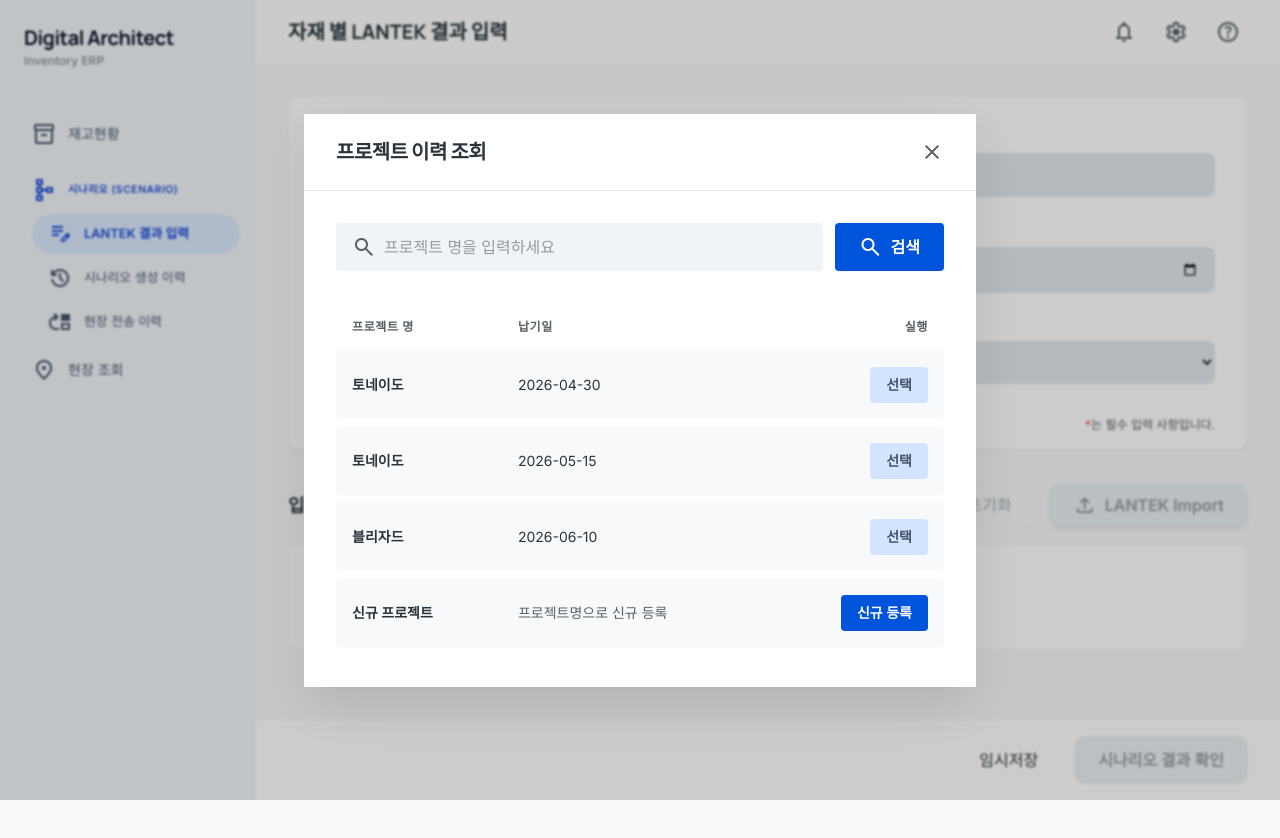
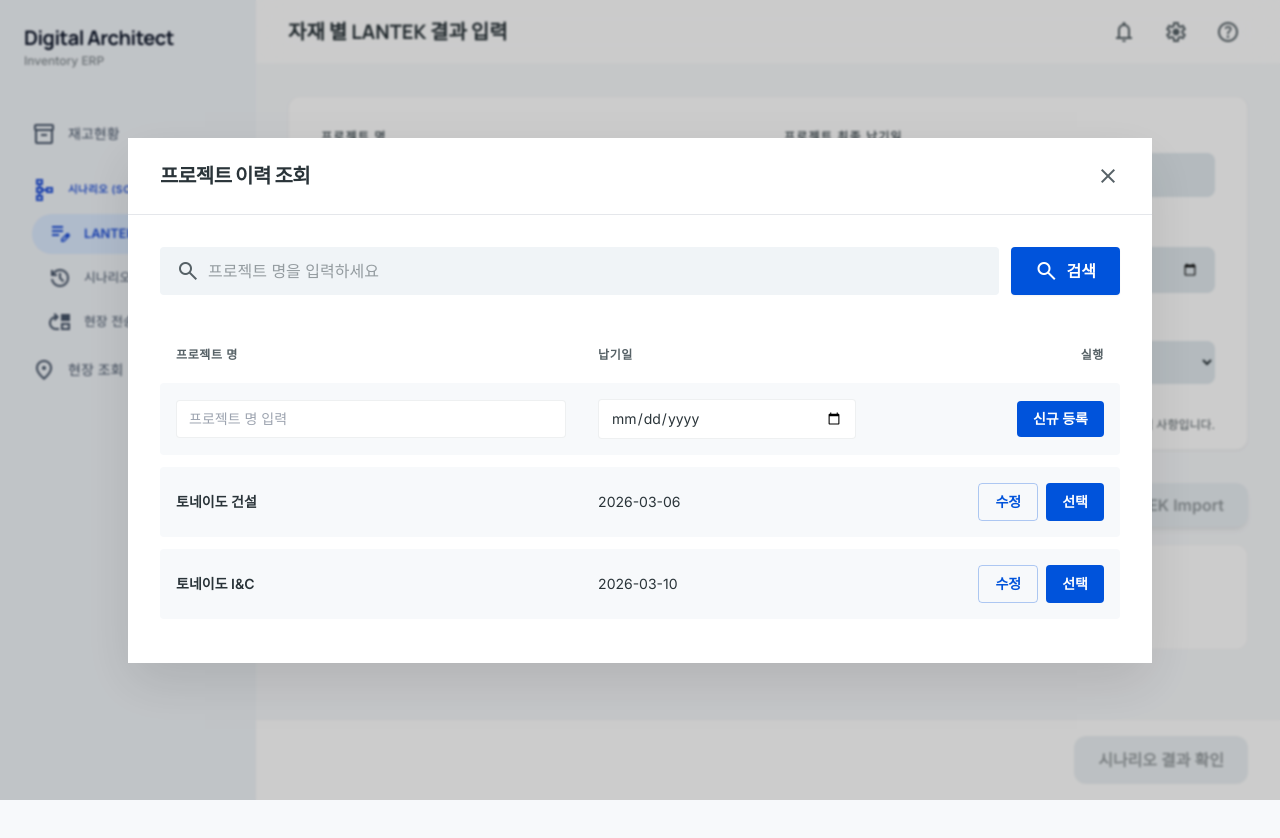
Before and after one commit to 2026CapstoneProject/steel-wip-frontend, a React (Vite) app: page /office/scenario/input in a window 1280 px wide. Both pictures are taken after a click on the button "이력 조회". Shown: the top 838 px of the page. Built offline with nearby package versions, Linux system fonts and the light colour scheme.

Commit message:
SY2026-34-FileUploadPopupUpdate

```diff
--- a/src/components/modal/Web_ProjectHistoryModal/Web_ProjectHistoryModal.jsx
+++ b/src/components/modal/Web_ProjectHistoryModal/Web_ProjectHistoryModal.jsx
@@ -1,42 +1,104 @@
 import { useMemo, useState } from "react";
 
-const mockProjects = [
+const initialProjects = [
   {
     id: 1,
-    projectName: "토네이도",
-    projectDueDate: "2026-04-30",
-    productionPlanName: "토네이도-1",
+    projectName: "토네이도 건설",
+    projectDueDate: "2026-03-06",
+    productionPlanName: "토네이도 건설-1",
   },
   {
     id: 2,
-    projectName: "토네이도",
-    projectDueDate: "2026-05-15",
-    productionPlanName: "토네이도-2",
-  },
-  {
-    id: 3,
-    projectName: "블리자드",
-    projectDueDate: "2026-06-10",
-    productionPlanName: "블리자드-1",
+    projectName: "토네이도 I&C",
+    projectDueDate: "2026-03-10",
+    productionPlanName: "토네이도 I&C-1",
   },
 ];
 
 export default function Web_ProjectHistoryModal({ onClose, onSelectProject }) {
   const [keyword, setKeyword] = useState("");
+  const [projects, setProjects] = useState(initialProjects);
+
+  const [editingId, setEditingId] = useState(null);
+  const [editingForm, setEditingForm] = useState({
+    projectName: "",
+    projectDueDate: "",
+  });
+
+  const [newProjectForm, setNewProjectForm] = useState({
+    projectName: "",
+    projectDueDate: "",
+  });
 
   const filteredProjects = useMemo(() => {
     const trimmed = keyword.trim().toLowerCase();
 
-    if (!trimmed) return mockProjects;
+    if (!trimmed) return projects;
 
-    return mockProjects.filter((project) =>
+    return projects.filter((project) =>
       project.projectName.toLowerCase().includes(trimmed),
     );
-  }, [keyword]);
+  }, [keyword, projects]);
+
+  const handleEditStart = (project) => {
+    setEditingId(project.id);
+    setEditingForm({
+      projectName: project.projectName,
+      projectDueDate: project.projectDueDate,
+    });
+  };
+
+  const handleEditChange = (name, value) => {
+    setEditingForm((prev) => ({
+      ...prev,
+      [name]: value,
+    }));
+  };
+
+  const handleEditSave = (projectId) => {
+    setProjects((prev) =>
+      prev.map((project) =>
+        project.id === projectId
+          ? {
+              ...project,
+              projectName: editingForm.projectName,
+              projectDueDate: editingForm.projectDueDate,
+              productionPlanName: `${editingForm.projectName}-1`,
+            }
+          : project,
+      ),
+    );
+    setEditingId(null);
+  };
+
+  const handleNewProjectChange = (name, value) => {
+    setNewProjectForm((prev) => ({
+      ...prev,
+      [name]: value,
+    }));
+  };
+
+  const handleRegisterNewProject = () => {
+    if (!newProjectForm.projectName || !newProjectForm.projectDueDate) {
+      alert("프로젝트 명과 납기일을 모두 입력해주세요.");
+      return;
+    }
+
+    const newProject = {
+      id: Date.now(),
+      projectName: newProjectForm.projectName,
+      projectDueDate: newProjectForm.projectDueDate,
+      productionPlanName: `${newProjectForm.projectName}-1`,
+    };
+
+    setProjects((prev) => [newProject, ...prev]);
+
+    onSelectProject(newProject);
+  };
 
   return (
     <div className="fixed inset-0 z-50 flex items-center justify-center p-6 bg-black/20 backdrop-blur-[1px]">
-      <div className="w-full max-w-2xl bg-surface-container-lowest rounded-modal shadow-[0_20px_50px_rgba(0,0,0,0.1)] overflow-hidden flex flex-col">
+      <div className="w-full max-w-5xl bg-surface-container-lowest rounded-modal shadow-[0_20px_50px_rgba(0,0,0,0.1)] overflow-hidden flex flex-col">
         <div className="px-8 py-6 flex items-center justify-between border-b border-surface-container">
           <h2 className="text-xl font-bold text-on-surface tracking-tight font-headline">
             프로젝트 이력 조회
@@ -75,7 +137,7 @@ export default function Web_ProjectHistoryModal({ onClose, onSelectProject }) {
           </div>
 
           <div className="overflow-hidden">
-            <table className="w-full border-separate border-spacing-y-2">
+            <table className="w-full border-separate border-spacing-y-3">
               <thead>
                 <tr className="text-on-surface-variant text-xs font-bold uppercase tracking-wider font-label">
                   <th className="px-4 py-2 text-left">프로젝트 명</th>
@@ -83,51 +145,129 @@ export default function Web_ProjectHistoryModal({ onClose, onSelectProject }) {
                   <th className="px-4 py-2 text-right">실행</th>
                 </tr>
               </thead>
+
               <tbody className="font-body text-sm">
-                {filteredProjects.map((project) => (
-                  <tr
-                    key={project.id}
-                    className="bg-surface-container-low/50 hover:bg-surface-container-low transition-colors group"
-                  >
-                    <td className="px-4 py-4 rounded-l font-bold text-on-surface">
-                      {project.projectName}
-                    </td>
-                    <td className="px-4 py-4">{project.projectDueDate}</td>
-                    <td className="px-4 py-4 text-right rounded-r">
-                      <button
-                        type="button"
-                        className="px-4 py-2 bg-secondary-container text-on-secondary-container hover:bg-secondary-fixed-dim rounded font-semibold transition-colors"
-                        onClick={() => onSelectProject(project)}
-                      >
-                        선택
-                      </button>
-                    </td>
-                  </tr>
-                ))}
-
-                <tr className="bg-surface-container-low/50 hover:bg-surface-container-low transition-colors group">
-                  <td className="px-4 py-4 rounded-l font-bold text-on-surface">
-                    신규 프로젝트
+                <tr className="bg-surface-container-low/50">
+                  <td className="px-4 py-4 rounded-l">
+                    <input
+                      type="text"
+                      value={newProjectForm.projectName}
+                      onChange={(e) =>
+                        handleNewProjectChange("projectName", e.target.value)
+                      }
+                      placeholder="프로젝트 명 입력"
+                      className="w-full bg-surface-container-lowest border border-outline-variant/20 rounded px-3 py-2 text-sm"
+                    />
                   </td>
-                  <td className="px-4 py-4 text-on-surface-variant">
-                    프로젝트명으로 신규 등록
+                  <td className="px-4 py-4">
+                    <input
+                      type="date"
+                      value={newProjectForm.projectDueDate}
+                      onChange={(e) =>
+                        handleNewProjectChange("projectDueDate", e.target.value)
+                      }
+                      className="w-full bg-surface-container-lowest border border-outline-variant/20 rounded px-3 py-2 text-sm"
+                    />
                   </td>
                   <td className="px-4 py-4 text-right rounded-r">
                     <button
                       type="button"
                       className="px-4 py-2 bg-primary text-white hover:bg-primary-dim rounded font-semibold transition-colors"
-                      onClick={() =>
-                        onSelectProject({
-                          projectName: keyword || "신규 프로젝트",
-                          projectDueDate: "",
-                          productionPlanName: `${keyword || "신규 프로젝트"}-1`,
-                        })
-                      }
+                      onClick={handleRegisterNewProject}
                     >
                       신규 등록
                     </button>
                   </td>
                 </tr>
+
+                {filteredProjects.map((project) => {
+                  const isEditing = editingId === project.id;
+
+                  return (
+                    <tr
+                      key={project.id}
+                      className="bg-surface-container-low/50 hover:bg-surface-container-low transition-colors"
+                    >
+                      <td className="px-4 py-4 rounded-l font-bold text-on-surface">
+                        {isEditing ? (
+                          <input
+                            type="text"
+                            value={editingForm.projectName}
+                            onChange={(e) =>
+                              handleEditChange("projectName", e.target.value)
+                            }
+                            className="w-full bg-surface-container-lowest border border-outline-variant/20 rounded px-3 py-2 text-sm"
+                          />
+                        ) : (
+                          project.projectName
+                        )}
+                      </td>
+
+                      <td className="px-4 py-4">
+                        {isEditing ? (
+                          <input
+                            type="date"
+                            value={editingForm.projectDueDate}
+                            onChange={(e) =>
+                              handleEditChange("projectDueDate", e.target.value)
+                            }
+                            className="w-full bg-surface-container-lowest border border-outline-variant/20 rounded px-3 py-2 text-sm"
+                          />
+                        ) : (
+                          project.projectDueDate
+                        )}
+                      </td>
+
+                      <td className="px-4 py-4 text-right rounded-r">
+                        <div className="flex justify-end gap-2">
+                          {isEditing ? (
+                            <button
+                              type="button"
+                              className="px-4 py-2 bg-secondary-container text-on-secondary-container hover:bg-secondary-fixed-dim rounded font-semibold transition-colors"
+                              onClick={() => handleEditSave(project.id)}
+                            >
+                              저장
+                            </button>
+                          ) : (
+                            <button
+                              type="button"
+                              className="px-4 py-2 border border-primary/30 text-primary hover:bg-primary-container/40 rounded font-semibold transition-colors"
+                              onClick={() => handleEditStart(project)}
+                            >
+                              수정
+                            </button>
+                          )}
+
+                          <button
+                            type="button"
+                            className="px-4 py-2 bg-primary text-white hover:bg-primary-dim rounded font-semibold transition-colors"
+                            onClick={() =>
+                              onSelectProject({
+                                ...project,
+                                productionPlanName:
+                                  project.productionPlanName ||
+                                  `${project.projectName}-1`,
+                              })
+                            }
+                          >
+                            선택
+                          </button>
+                        </div>
+                      </td>
+                    </tr>
+                  );
+                })}
+
+                {filteredProjects.length === 0 && (
+                  <tr>
+                    <td
+                      colSpan={3}
+                      className="px-4 py-8 text-center text-on-surface-variant"
+                    >
+                      검색 결과가 없습니다.
+                    </td>
+                  </tr>
+                )}
               </tbody>
             </table>
           </div>
--- a/src/components/office/Web_LantekActionBar/Web_LantekActionBar.jsx
+++ b/src/components/office/Web_LantekActionBar/Web_LantekActionBar.jsx
@@ -5,14 +5,6 @@ export default function Web_LantekActionBar({
 }) {
   return (
     <div className="fixed bottom-0 left-64 right-0 bg-surface-container-lowest border-t border-outline-variant/10 px-8 py-4 flex justify-end gap-3 z-30">
-      <button
-        type="button"
-        onClick={onTemporarySave}
-        className="px-6 py-3 rounded-xl bg-surface-container text-on-surface font-medium"
-      >
-        임시저장
-      </button>
-
       <button
         type="button"
         disabled={isScenarioDisabled}
```
Also changed, not shown: src/components/modal/Web_LantekUploadModal/Web_LantekUploadModal.jsx (+41 -63 lines), src/pages/office/Web_LantekInputPage/Web_LantekInputPage.jsx (+11 -1 lines).
